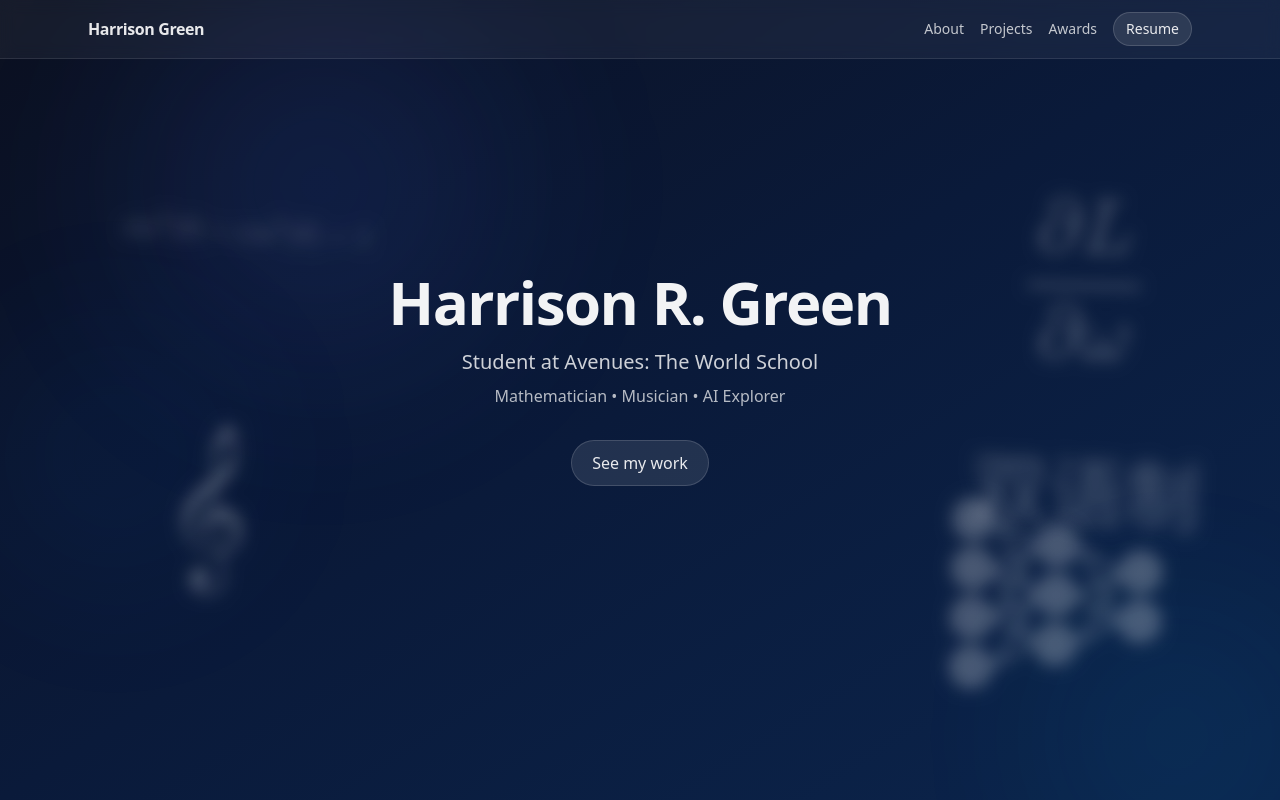
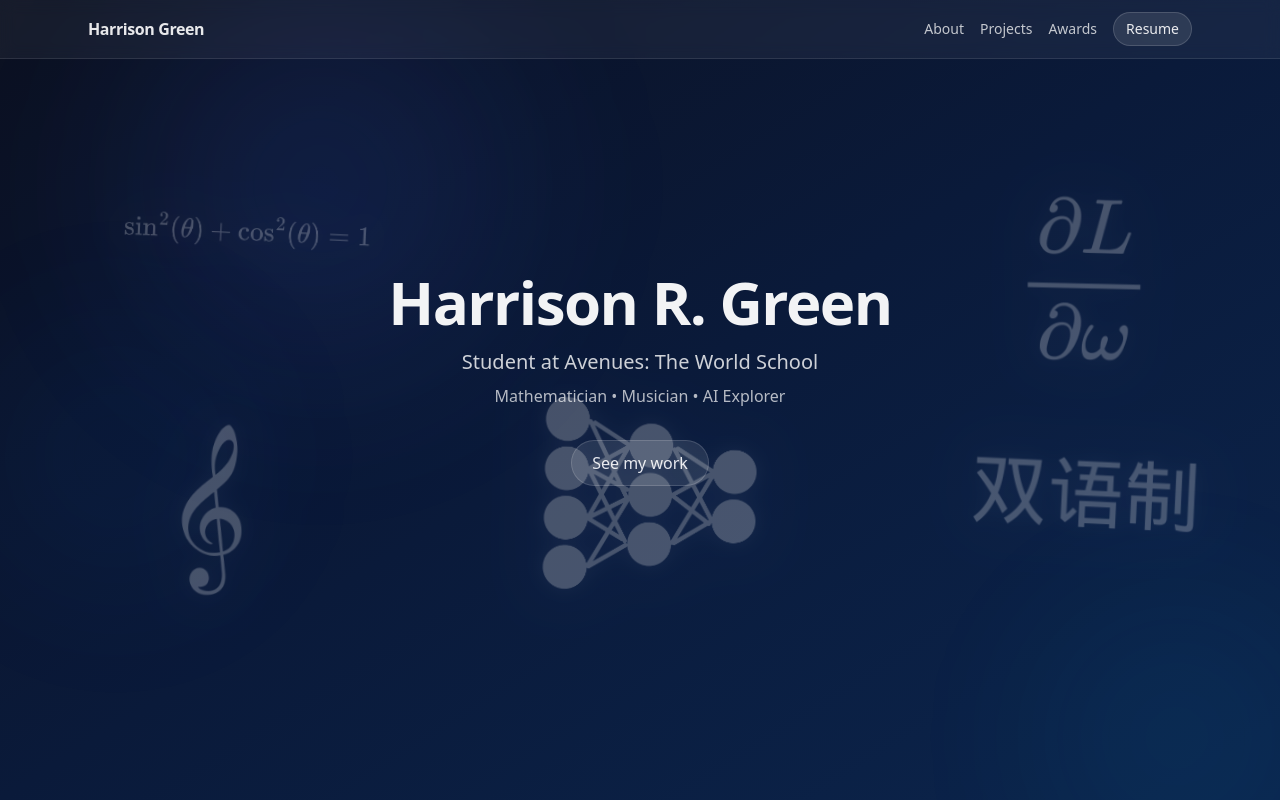
Before and after one commit to bingst0n/bingst0n.github.io, a Next.js app: page / in a window 1280 px wide. Built offline with nearby package versions, Linux system fonts and the light colour scheme.

Commit message:
site update

```diff
--- a/app/globals.css
+++ b/app/globals.css
@@ -150,3 +150,8 @@
 .drift-slow { animation: drift 14s ease-in-out infinite; }
 .drift-slower { animation: drift 18s ease-in-out infinite; }
 .drift-slowest { animation: drift 24s ease-in-out infinite; }
+
+/* Soft glow utility for decorative images */
+.glow-soft {
+  filter: drop-shadow(0 0 10px rgba(255,255,255,0.18)) drop-shadow(0 0 26px rgba(64,112,255,0.18));
+}
--- a/app/page.tsx
+++ b/app/page.tsx
@@ -12,7 +12,7 @@ export default function Home() {
           alt=""
           width={260}
           height={260}
-          className="absolute top-6 left-2 opacity-25 drift-slow select-none blur-sm"
+          className="absolute top-6 left-2 opacity-25 drift-slow select-none glow-soft"
           priority={false}
         />
         <Image
@@ -20,7 +20,7 @@ export default function Home() {
           alt=""
           width={220}
           height={220}
-          className="absolute top-20 right-2 opacity-25 drift-slowest select-none blur-sm"
+          className="absolute top-20 right-2 opacity-25 drift-slowest select-none glow-soft"
           priority={false}
         />
         <Image
@@ -28,7 +28,7 @@ export default function Home() {
           alt=""
           width={200}
           height={200}
-          className="absolute bottom-8 left-2 opacity-25 drift-slower select-none blur-sm"
+          className="absolute bottom-8 left-2 opacity-25 drift-slower select-none glow-soft"
           priority={false}
         />
         <Image
@@ -36,7 +36,7 @@ export default function Home() {
           alt=""
           width={240}
           height={240}
-          className="absolute bottom-6 right-2 opacity-25 drift-slow select-none blur-sm"
+          className="absolute bottom-6 right-2 opacity-25 drift-slow select-none glow-soft"
           priority={false}
         />
         <Image
@@ -44,7 +44,7 @@ export default function Home() {
           alt=""
           width={260}
           height={260}
-          className="absolute top-1/2 left-[75%] translate-y-24 opacity-25 drift-slowest select-none blur-sm"
+          className="absolute bottom-6 left-1/2 -translate-x-1/2 opacity-25 drift-slowest select-none glow-soft"
           priority={false}
         />
       </div>
```
